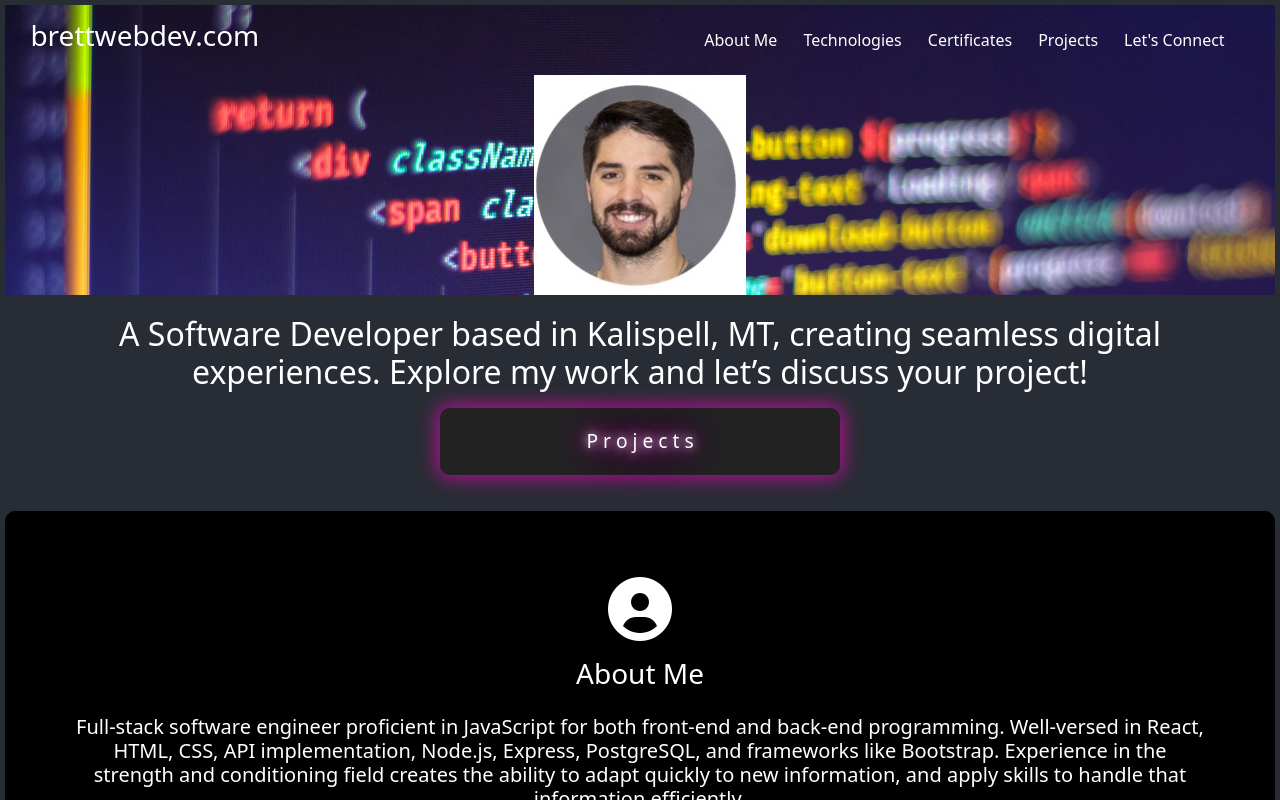
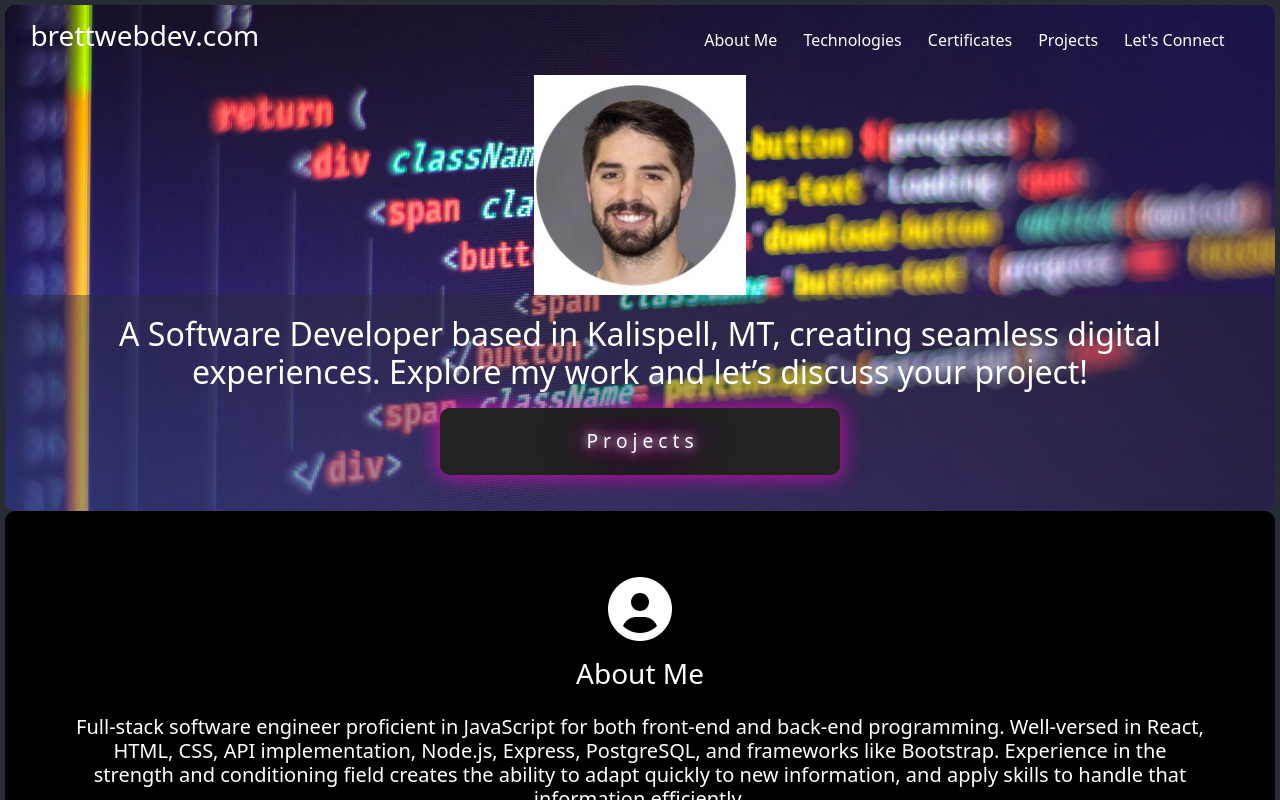
Before and after one commit to bneighbs6/softdev-portfolio, a React (Create React App) app: page / in a window 1280 px wide. Shown: the top 800 px of the page. Built offline with nearby package versions, Linux system fonts and the light colour scheme.

Commit message:
Edit border of header & intro sections

```diff
--- a/src/components/Header/Header.css
+++ b/src/components/Header/Header.css
@@ -1,11 +1,13 @@
 /* Header CSS */
 
 .headerAndIntroBackground {
-    background-image: url("../../images/code-background.jpg");
-    background-size: cover; /* This will cover the entire header area */
-    background-position: center;
-    display: flex; /* Use flexbox */
-    flex-direction: column; /* Stack header and intro vertically */
+  background-image: url("../../images/code-background.jpg");
+  background-size: cover;
+  background-position: center;
+  display: flex;
+  flex-direction: column;
+  border-radius: 10px;
+  overflow: hidden; /* keeps corners clean */
   }
 
   .header-container {
--- a/src/components/Intro/Intro.css
+++ b/src/components/Intro/Intro.css
@@ -1,10 +1,13 @@
 /* Intro CSS */
 
 /* #intro {
-
+  border: 1px black;
+  border-radius: 10px;
   } */
 
 .intro-description-div {
-  background-color: #282c34;
+  background-color: rgba(40, 44, 52, 0.4); /* translucent looks nicer */
   padding: 20px;
+  border-bottom-left-radius: 10px; /* optional */
+  border-bottom-right-radius: 10px; /* optional */
 }
```
